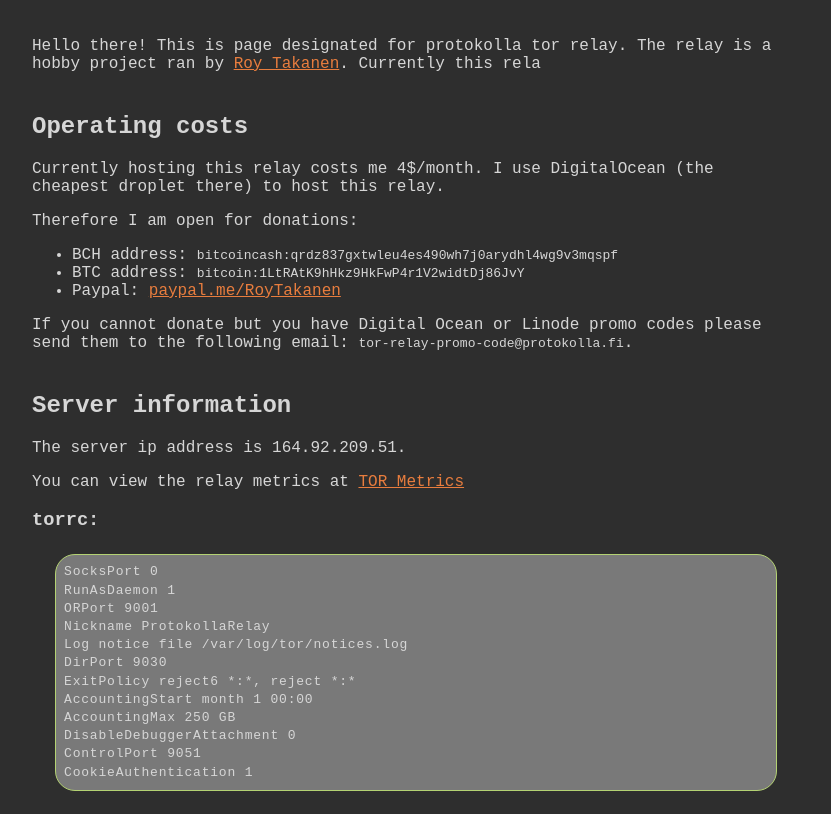
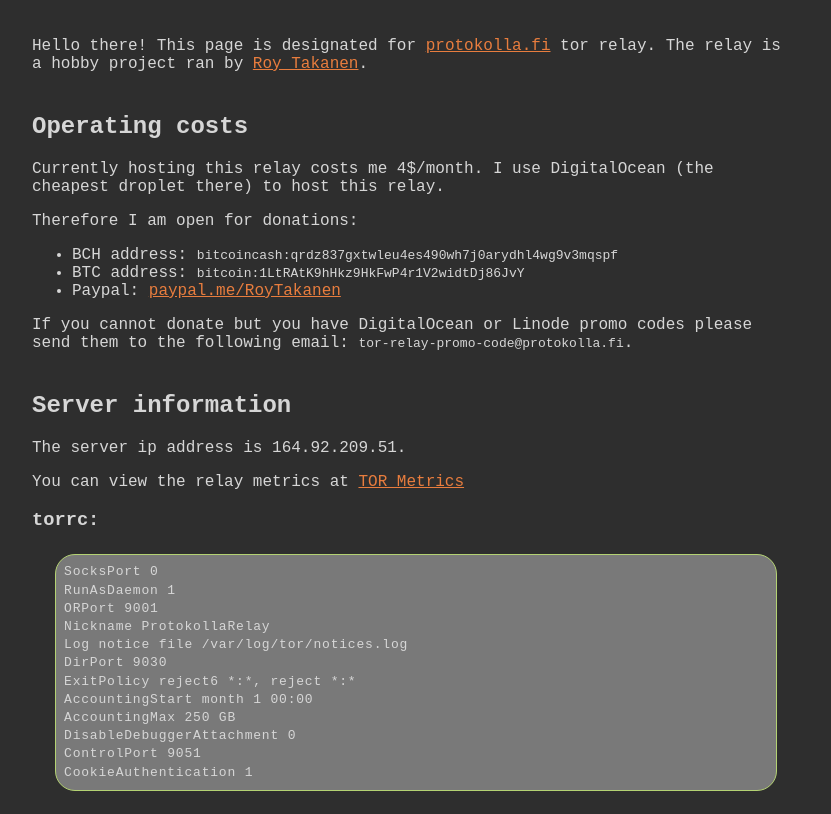
Before and after one commit to protokolla/relay, a plain HTML site: page index.html in a window 1280 px wide. Shown: the part 85-899 px from the top of the page, without its empty margins (224-1055 px from the left). Drawn offline with Linux system fonts and the light colour scheme.

Commit message:
fix typos

```diff
--- a/index.html
+++ b/index.html
@@ -14,7 +14,7 @@
         <h1>Protokolla Relay</h1>
     </header>
     <section>
-        <p>Hello there! This is page designated for protokolla tor relay. The relay is a hobby project ran by <a href="https://roytakanen.fi">Roy Takanen</a>. Currently this rela</p>
+        <p>Hello there! This page is designated for <a href="https://protokolla.fi">protokolla.fi</a> tor relay. The relay is a hobby project ran by <a href="https://roytakanen.fi">Roy Takanen</a>.</p>
     </section>
     <section>
         <h2>Operating costs</h2>
@@ -25,7 +25,7 @@
             <li>BTC address: <code>bitcoin:1LtRAtK9hHkz9HkFwP4r1V2widtDj86JvY</code></li>
             <li>Paypal: <a href="https://paypal.me/RoyTakanen">paypal.me/RoyTakanen</a></li>
         </ul>
-        <p>If you cannot donate but you have Digital Ocean or Linode promo codes please send them to the following email: <code>tor-relay-promo-code@protokolla.fi</code>.</p>
+        <p>If you cannot donate but you have DigitalOcean or Linode promo codes please send them to the following email: <code>tor-relay-promo-code@protokolla.fi</code>.</p>
     </section>
     <section>
         <h2>Server information</h2>
```
